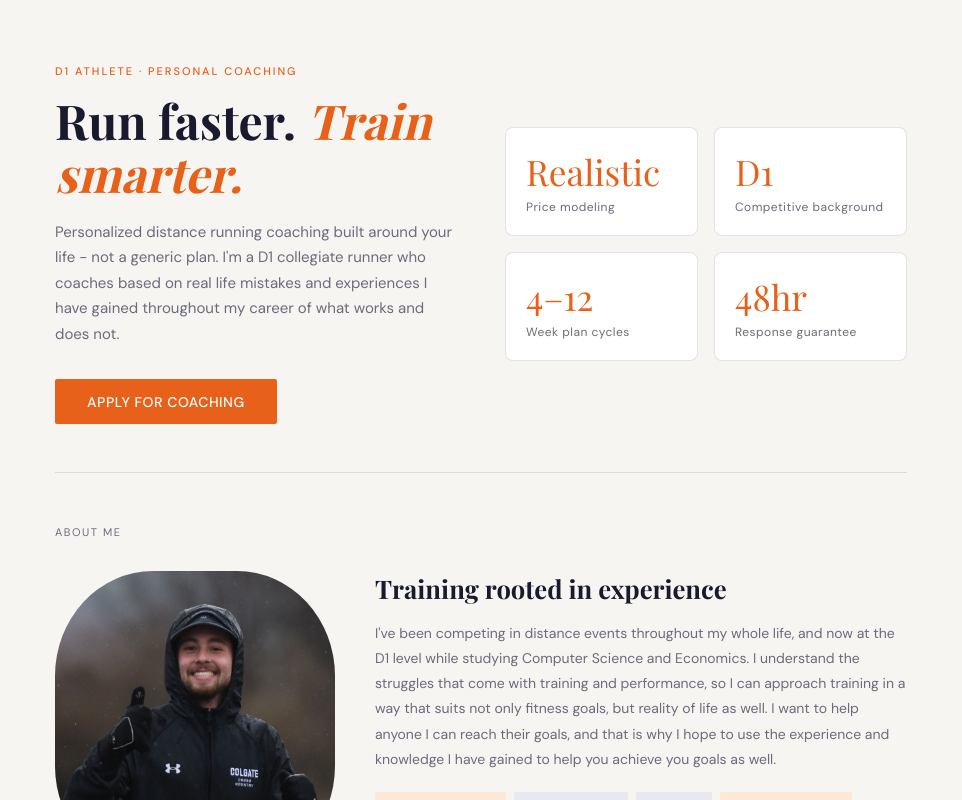
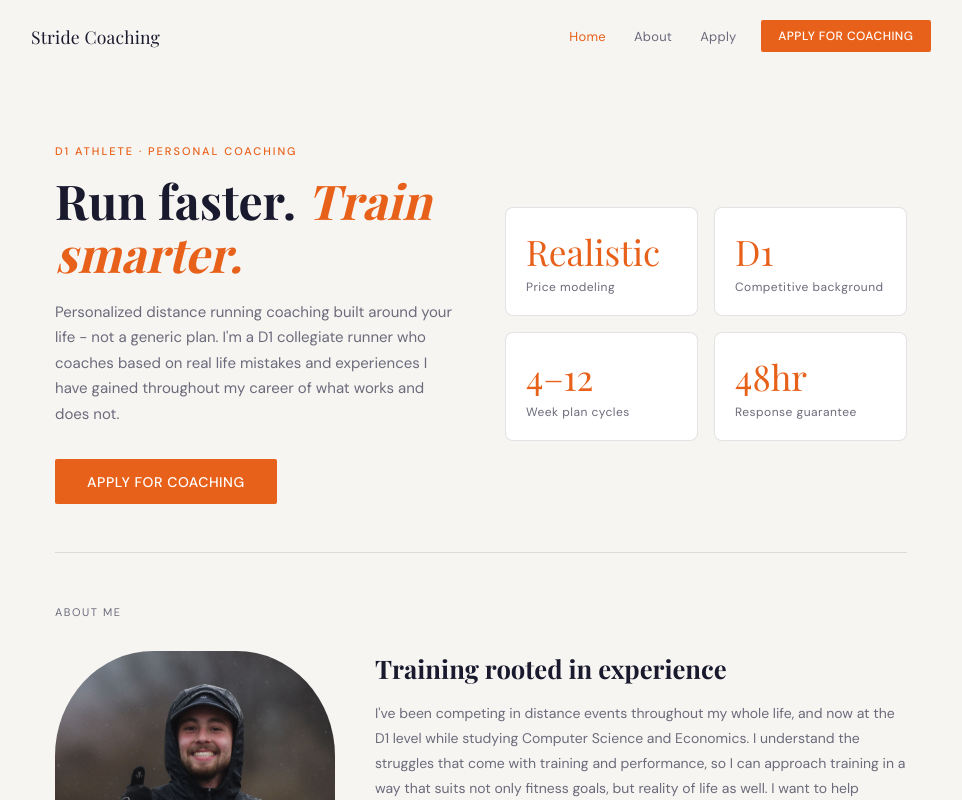
Before and after one commit to liamdavis3/Coaching, a Next.js app: page / in a window 1280 px wide. Shown: the top 800 px of the page, without its empty margins (159-1121 px from the left). Built offline with nearby package versions, Linux system fonts and the light colour scheme; a web font is replaced by a local one.

Commit message:
sticky nav-bar smooth scroll

```diff
--- a/app/globals.css
+++ b/app/globals.css
@@ -515,6 +515,15 @@ body {
 
 /* ── Responsive ── */
 @media (max-width: 640px) {
+  .about-content{
+    grid-template-columns: 1fr;
+  }
+
+  .about-photo{
+    width:100%;
+    height: 300px;
+  }
+
   .hero {
     grid-template-columns: 1fr;
     gap: 2rem;
@@ -542,6 +551,10 @@ body {
   }
 
   .step-text {
+    display: none;
+  }
+
+  .sticky-nav-links .sticky-nav-link {
     display: none;
   }
 }
@@ -936,3 +949,91 @@ body {
   border-top: 0.5px solid var(--border);
   margin-top: 3rem;
 }
+
+
+/* ── Smooth scroll ── */
+html {
+  scroll-behavior: smooth;
+}
+
+/* ── Sticky nav ── */
+.sticky-nav {
+  position: fixed;
+  top: 0;
+  left: 0;
+  right: 0;
+  z-index: 100;
+  padding: 1.25rem 1.5rem;
+  transition: background 0.2s, border-bottom 0.2s, padding 0.2s;
+}
+
+.sticky-nav-scrolled {
+  background: rgba(247, 245, 242, 0.92);
+  backdrop-filter: blur(8px);
+  border-bottom: 0.5px solid var(--border);
+  padding: 0.85rem 1.5rem;
+}
+
+.sticky-nav-inner {
+  max-width: 900px;
+  margin: 0 auto;
+  display: flex;
+  justify-content: space-between;
+  align-items: center;
+}
+
+.sticky-nav-logo {
+  font-family: var(--font-display);
+  font-size: 1.1rem;
+  color: var(--text);
+  text-decoration: none;
+  letter-spacing: 0.01em;
+}
+
+.sticky-nav-links {
+  display: flex;
+  align-items: center;
+  gap: 0.25rem;
+}
+
+.sticky-nav-link {
+  font-size: 13px;
+  color: var(--muted);
+  text-decoration: none;
+  padding: 0.4rem 0.75rem;
+  border-radius: 4px;
+  transition: color 0.15s, background 0.15s;
+  letter-spacing: 0.02em;
+}
+
+.sticky-nav-link:hover {
+  color: var(--text);
+  background: rgba(26, 26, 46, 0.06);
+}
+
+.sticky-nav-link-active {
+  color: var(--accent);
+}
+
+.sticky-nav-cta {
+  font-size: 12px;
+  font-weight: 500;
+  color: #fff;
+  background: var(--accent);
+  text-decoration: none;
+  padding: 0.5rem 1.1rem;
+  border-radius: 2px;
+  margin-left: 0.5rem;
+  letter-spacing: 0.04em;
+  text-transform: uppercase;
+  transition: background 0.2s;
+}
+
+.sticky-nav-cta:hover {
+  background: var(--accent-light);
+}
+
+/* Push page content below fixed nav */
+.page {
+  padding-top: 5rem;
+}
--- a/app/page.tsx
+++ b/app/page.tsx
@@ -1,5 +1,6 @@
 import HeroSection from '@/components/HeroSection'
 import IntakeForm from '@/components/IntakeForm'
+import StickyNav  from '@/components/StickyNav'
 import Image from 'next/image'
 
 export const metadata = {
@@ -9,12 +10,16 @@ export const metadata = {
 
 export default function Home() {
   return (
+    <>
+      <StickyNav />
+
     <main className="page">
+
       <HeroSection />
 
       <div className="divider" />
 
-      <section className="about">
+      <section id="about" className="about">
         <p className="about-label">About Me</p>
         <div className="about-content">
           <div className="about-photo-wrapper">
@@ -77,5 +82,6 @@ export default function Home() {
         <p>© {new Date().getFullYear()} Stride Coaching. All rights reserved.</p>
       </footer>
     </main>
+    </>
   )
 }
--- a/components/HeroSection.tsx
+++ b/components/HeroSection.tsx
@@ -1,6 +1,8 @@
+import { ScrollBehavior } from "next/dist/client/components/router-reducer/router-reducer-types";
+
 export default function HeroSection() {
   return (
-    <div className="hero">
+    <div className="hero" id="home">
       <div>
         <p className="hero-eyebrow">D1 Athlete · Personal Coaching</p>
         <h1 className="hero-title">
--- /dev/null
+++ b/components/StickyNav.tsx
@@ -0,0 +1,74 @@
+'use client'
+
+import { useEffect, useState } from 'react'
+
+const NAV_LINKS = [
+  { label: 'Home',     href: '#home' },
+  { label: 'About',    href: '#about' },
+  { label: 'Apply',    href: '#intake-form' },
+]
+
+export default function StickyNav() {
+  const [scrolled, setScrolled] = useState(false)
+  const [activeSection, setActiveSection] = useState('hero')
+
+  useEffect(() => {
+    const handleScroll = () => {
+      setScrolled(window.scrollY > 20)
+
+      //highlight active section
+      const sections = ['home', 'about', 'intake-form']
+      for (const id of [...sections].reverse()) {
+        const el = document.getElementById(id)
+        if (el && window.scrollY >= el.offsetTop - 120) {
+          setActiveSection(id)
+          break
+        }
+      }
+    }
+
+    window.addEventListener('scroll', handleScroll, { passive: true })
+    return () => window.removeEventListener('scroll', handleScroll)
+  }, [])
+
+  const handleClick = (e: React.MouseEvent<HTMLAnchorElement>, href: string) => {
+    e.preventDefault()
+    const id = href.replace('#', '')
+    const el = document.getElementById(id)
+    if (el) el.scrollIntoView({ behavior: 'smooth' })
+  }
+
+  return (
+    <nav className={`sticky-nav ${scrolled ? 'sticky-nav-scrolled' : ''}`}>
+      <div className="sticky-nav-inner">
+        <a
+          href="#hero"
+          className="sticky-nav-logo"
+          onClick={(e) => handleClick(e, '#home')}
+        >
+          Stride Coaching
+        </a>
+
+        <div className="sticky-nav-links">
+          {NAV_LINKS.map((link) => (
+            <a
+              key={link.href}
+              href={link.href}
+              onClick={(e) => handleClick(e, link.href)}
+              className={`sticky-nav-link ${activeSection === link.href.replace('#', '') ? 'sticky-nav-link-active' : ''}`}
+            >
+              {link.label}
+            </a>
+          ))}
+          <a
+            href="#intake-form"
+            onClick={(e) => handleClick(e, '#intake-form')}
+            className="sticky-nav-cta"
+          >
+            Apply for coaching
+          </a>
+        </div>
+      </div>
+    </nav>
+  )
+}
```
